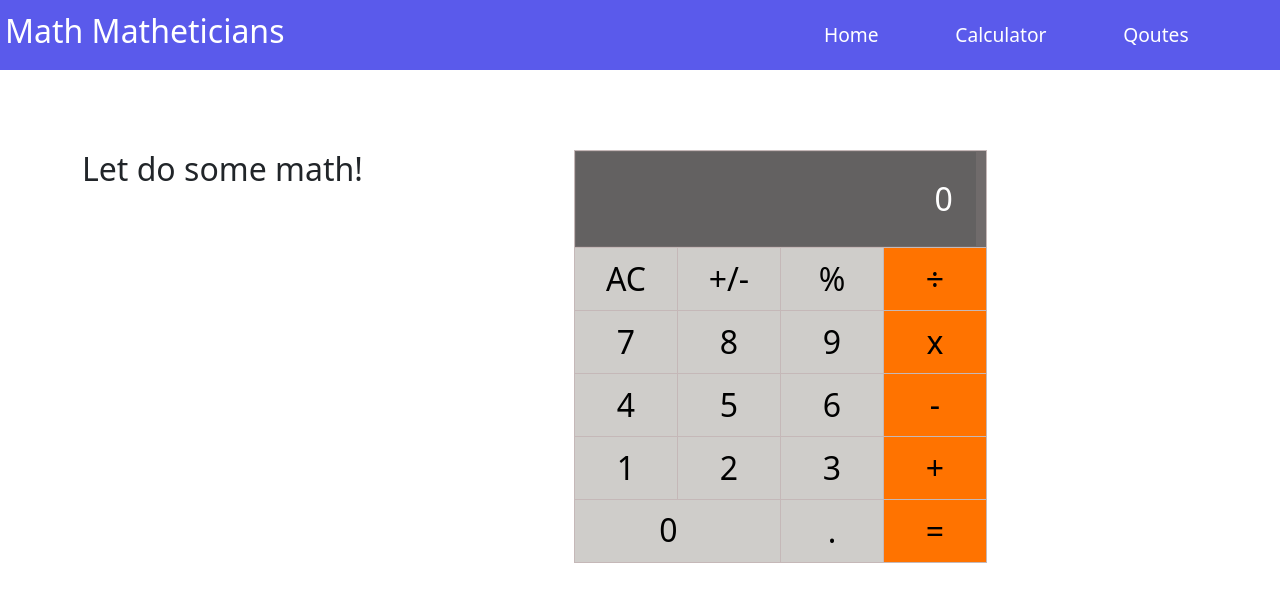
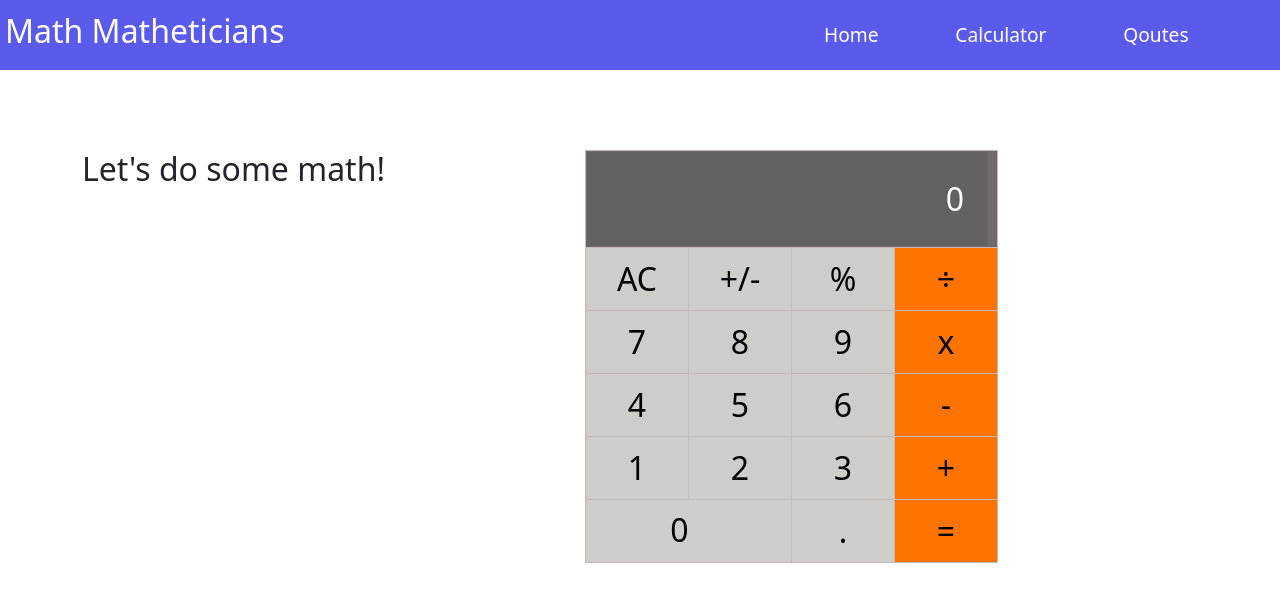
Before and after one commit to NalianAchei2020/math-magicians, a React (Create React App) app: page /calculator in a window 1280 px wide. Shown: the top 602 px of the page. Built offline with nearby package versions, Linux system fonts and the light colour scheme.

Commit message:
add escape key

```diff
--- a/src/components/calculator.js
+++ b/src/components/calculator.js
@@ -18,7 +18,7 @@ function Calculator() {
     <div>
       <div className="container calculator">
         <div>
-          <h2 className="doMath">Let do some math!</h2>
+          <h2 className="doMath">Let&apos;s do some math!</h2>
         </div>
         <table>
           <tbody>
```
